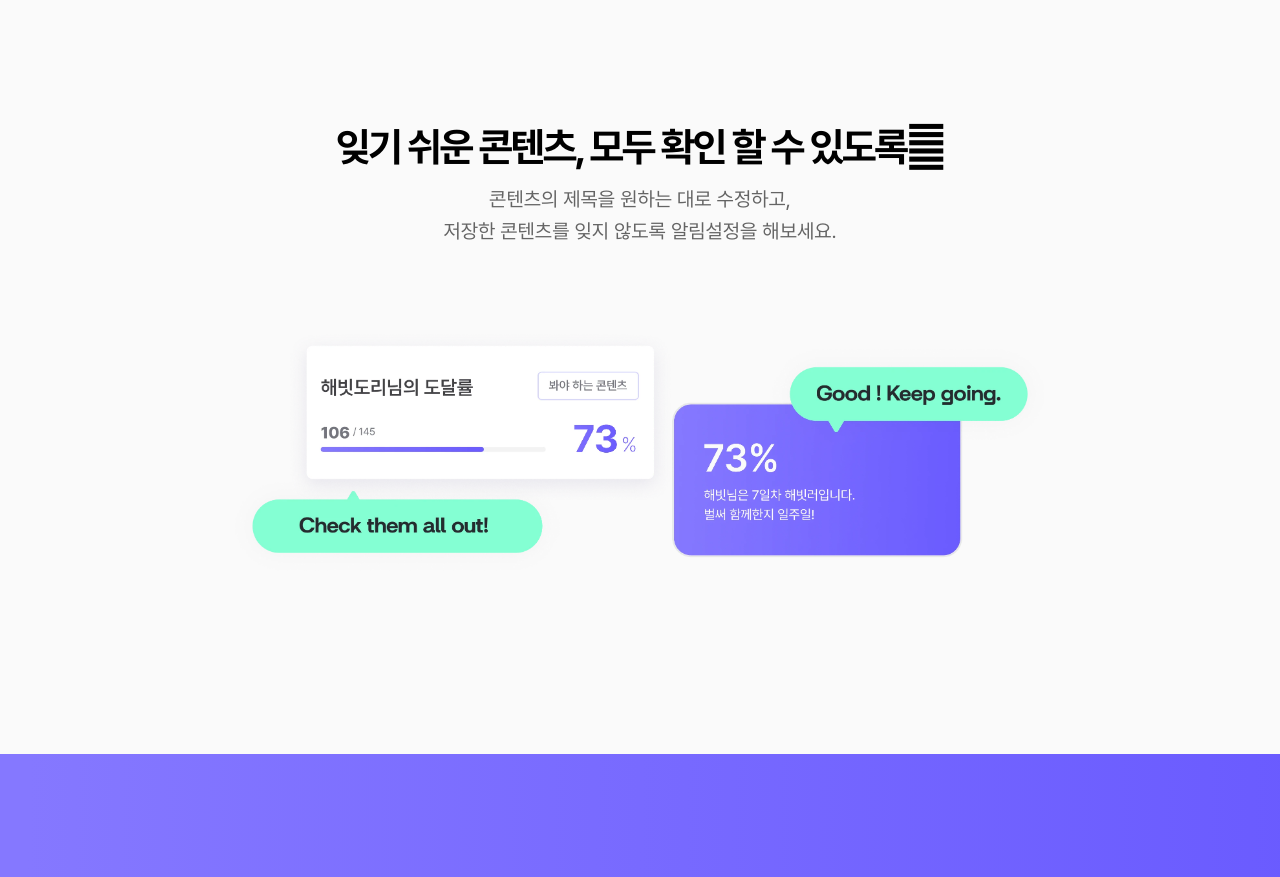
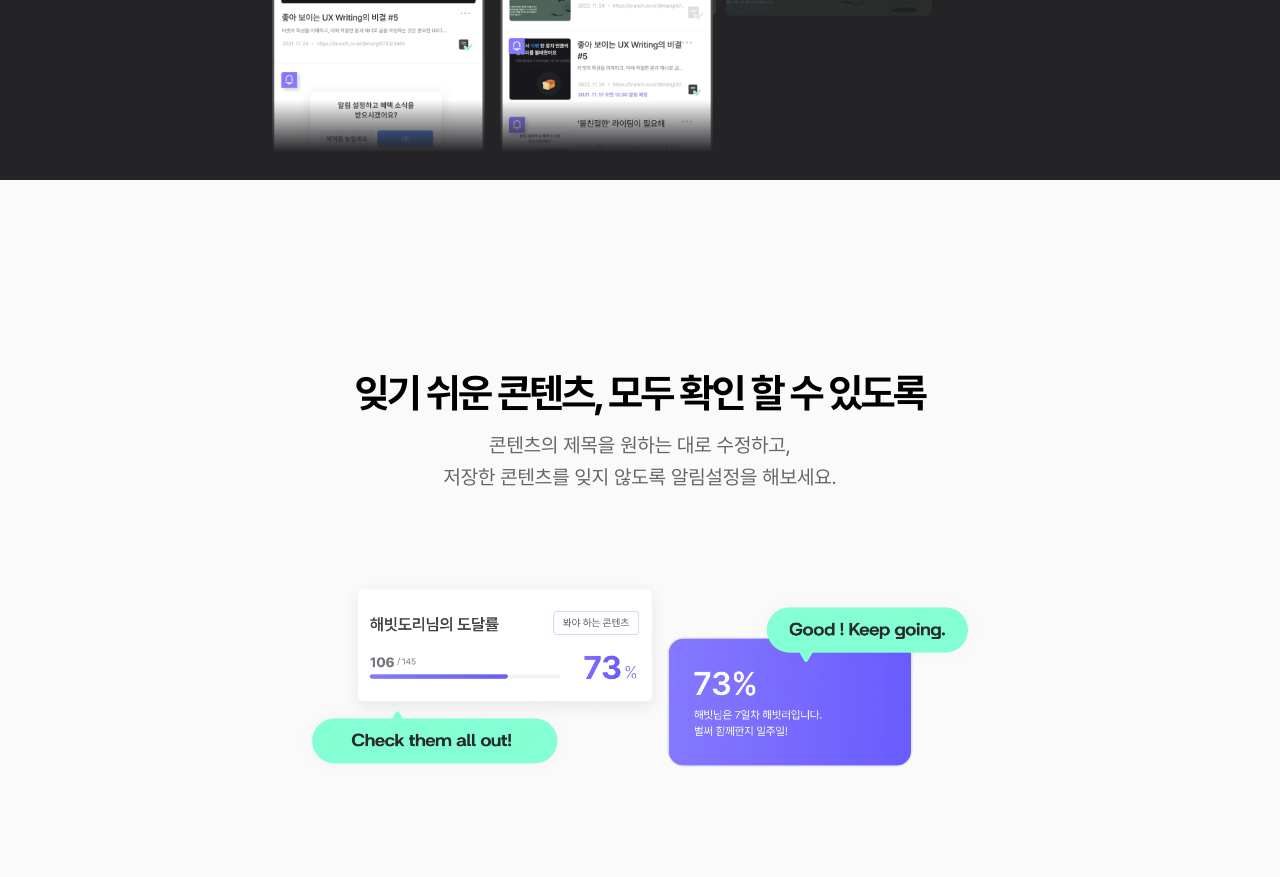
Before and after one commit to jokj624/Havit-Vecel, a Next.js app: page / in a window 1280 px wide. Shown: the part 2400-3277 px from the top of the page. Built offline with nearby package versions, Linux system fonts and the light colour scheme.

Commit message:
Merge tag 'v0.0.7' into develop
   v0.0.7

```diff
--- a/src/components/DetailCheck/DetailCheck.module.scss
+++ b/src/components/DetailCheck/DetailCheck.module.scss
@@ -27,6 +27,7 @@
     text-align: center;
 
     @include tablet {
+      margin-top: 5rem;
       font-size: 2rem;
     }
 
@@ -59,7 +60,7 @@
   }
 
   &__image {
-    width: 65vw;
+    width: 55vw;
 
     @include tablet {
       width: 70vw;
--- a/src/components/Main/Main.module.scss
+++ b/src/components/Main/Main.module.scss
@@ -6,12 +6,17 @@
   align-items: center;
   padding: 2rem 2rem 0 2rem;
   width: 100%;
+  height: 71.25rem;
   color: var(--white);
   background: var(--main-background);
   font-family: 'Pretendard';
 
+  @include tablet {
+    height: 46.5rem;
+  }
+
   @include mobile {
-    height: 38rem;
+    height: 37.5rem;
   }
 
   &__title {
@@ -83,10 +88,10 @@
   }
 
   &__image {
-    height: 35rem;
     padding-right: 5rem;
 
     @include tablet {
+      padding: 0;
     }
 
     @include mobile {
--- a/src/components/Main/Main.tsx
+++ b/src/components/Main/Main.tsx
@@ -71,7 +71,7 @@ export default function Main(): JSX.Element {
         <Image
           src={mockupSrc}
           alt="havit mockup main"
-          style={{ width: 'auto', height: '100%' }}
+          style={{ width: 'auto', height: 'auto' }}
           priority
         />
       </div>
```
Also changed, not shown: src/components/DetailCheck/DetailCheck.tsx (line endings or trailing spaces).
